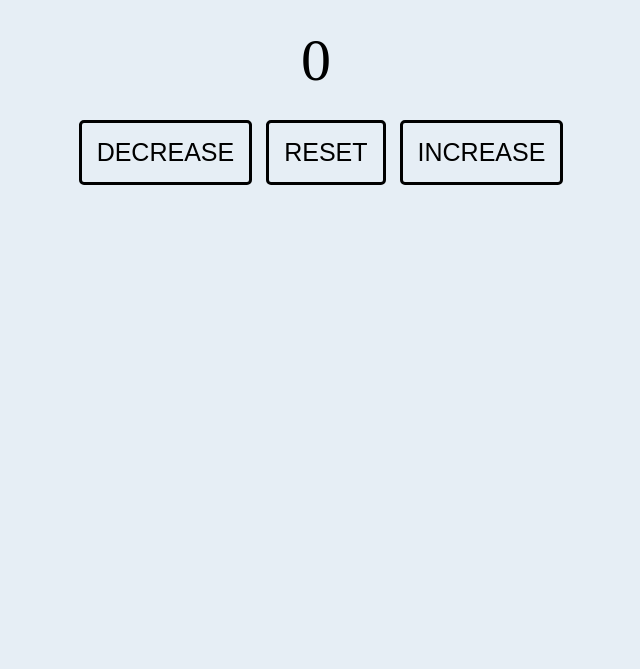
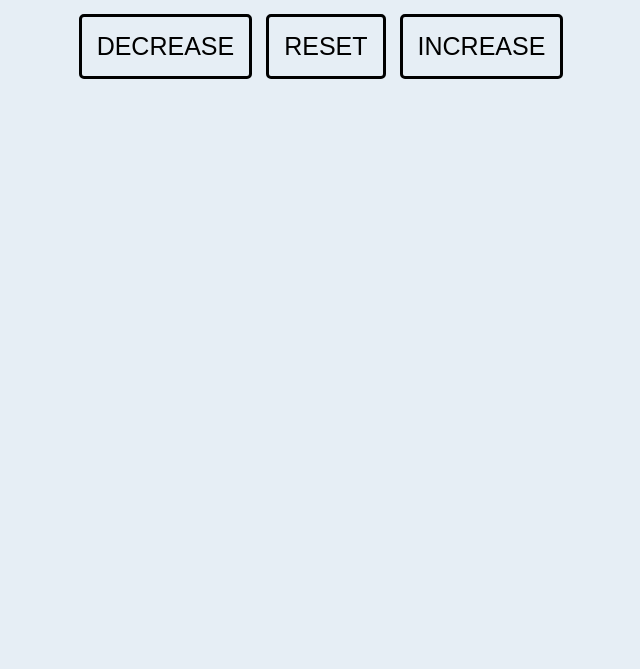
Before and after one commit to Maximillan95/Counter, a plain HTML site: page index.html in a window 1280 px wide. Shown: the part 131-800 px from the top of the page, without its empty margins (324-964 px from the left). Drawn offline with Linux system fonts and the light colour scheme.

Commit message:
agregando reset.css

```diff
--- a/index.html
+++ b/index.html
@@ -3,7 +3,7 @@
 <head>
     <meta charset="UTF-8">
     <meta name="viewport" content="width=device-width, initial-scale=1.0">
-    <!-- <link rel="stylesheet" href="/css/reset.css"> -->
+    <link rel="stylesheet" href="/css/reset.css">
     <link rel="stylesheet" href="/css/style.css">
     <title>Contador</title>
 </head>
```
